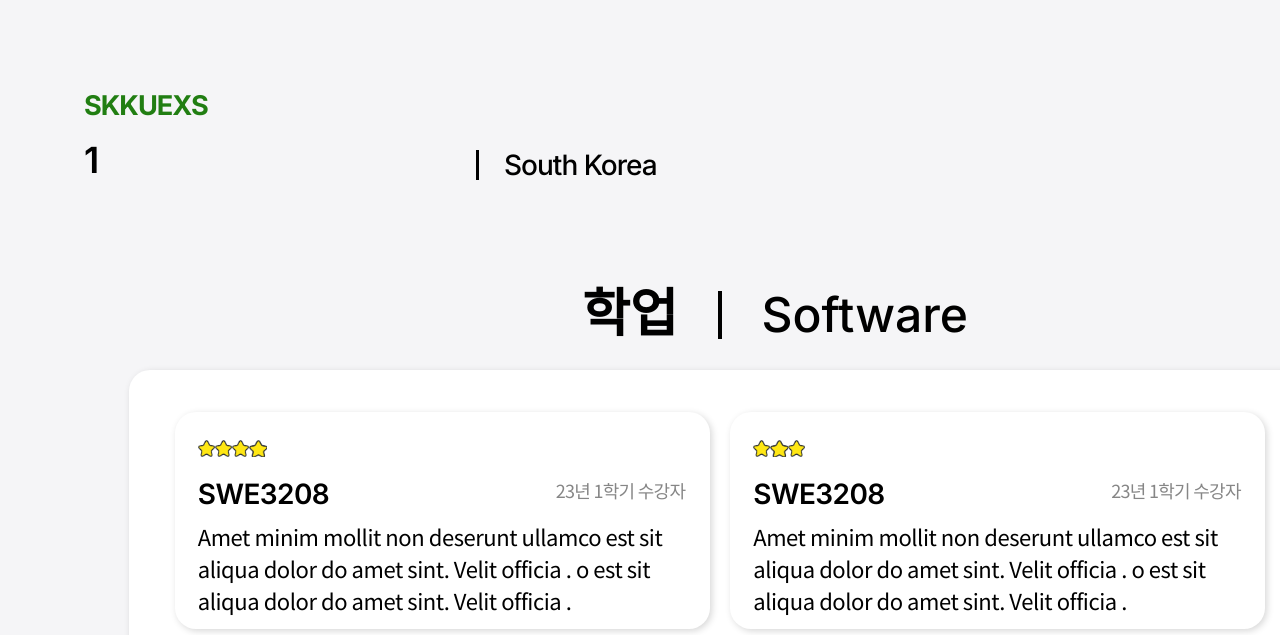
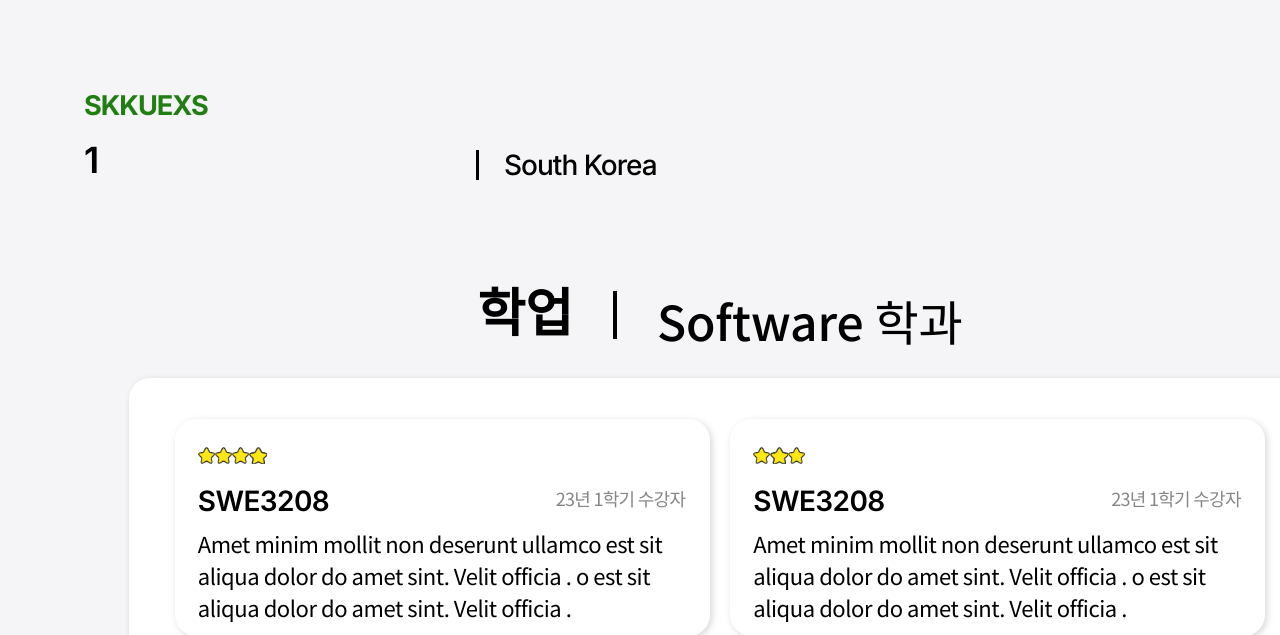
Before and after one commit to viroovr/skkuexs, a Django app: page /forums/1/courses in a window 1280 px wide; the page is wider, and only the part inside the window is pictured. Shown: the top 635 px of that part. Run offline with Django 4.2, Linux system fonts and the light colour scheme.

Commit message:
courses.html flexible shown

```diff
--- a/static/forums.css
+++ b/static/forums.css
@@ -14,7 +14,7 @@
     display: flex;
     justify-content: center;
     margin-top : 3rem;
-    margin-left: 6.875rem;
+    /* margin-left: 6.875rem; */
 }
 .submain_menubox{
         width: 25.688rem;
@@ -233,7 +233,7 @@
 }
 .course_name{
     flex-grow: 0;
-  font-family: Inter;
+  font-family: "Noto Sans KR";
   font-size: 3rem;
   font-weight: 500;
   margin-top: 0.8rem;
--- a/templates/forums/courses.html
+++ b/templates/forums/courses.html
@@ -4,7 +4,7 @@
   <div class="submain_header">
     <div class="community_title">학업</div>
     <div class="midline" id="bigver"></div>
-    <div class="course_name">{{course_name}}</div>
+    <div class="course_name">{{course_name}} 학과</div>
   </div>
 
   <div class="content_box_large">
```
